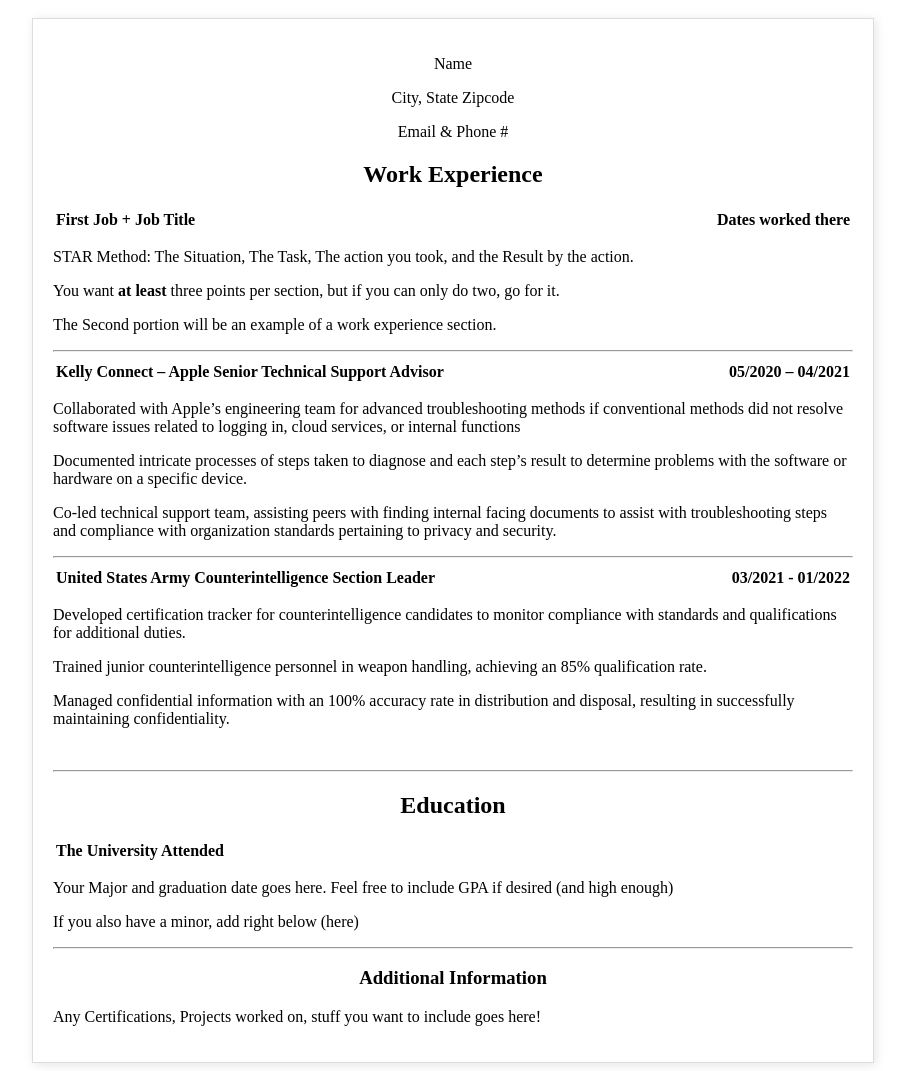
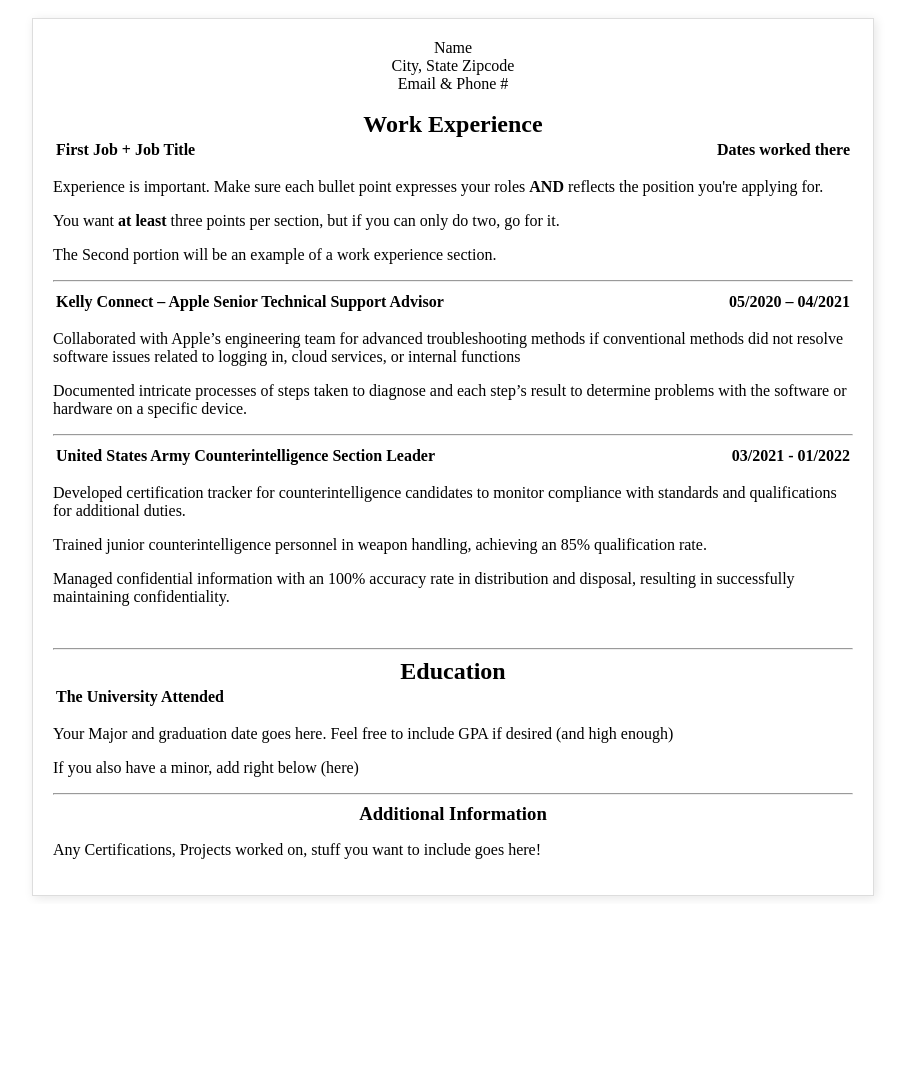
Before and after one commit to xll755/ResumeMASTER, a PHP site: page /www/resume_example.php in a window 1280 px wide. Shown: the part 48-1119 px from the top of the page, without its empty margins (187-1094 px from the left). After the commit the page ends 946 px from the top, so only its background shows below. Run offline with PHP 8.4, Linux system fonts and the light colour scheme.

Commit message:
Updated resume_example.php w/ CSS code
Changed formatting for personal data section.
Changed outdated html code <p align> <table align> and used CSS code.
Removed some default spacing between lines (margin change)
reworded line 124.

```diff
--- a/www/resume_example.php
+++ b/www/resume_example.php
@@ -68,7 +68,27 @@ form for the user.
 
         h1, h2, h3, h4 {
             text-align: center; /*aligning headers 1 -4 to center */
+			margin: 0;
         }
+
+		p.a {						/*This section alignes paragraphs to the left */
+			text-align: center;
+			margin: 0;
+		}
+		p.b {
+			text-align: left;
+		}
+
+		table {					/*Creating table and establishing spacing */
+			width: 100%;
+		}
+
+		td.a {					/*establishing tables text alignment */
+			text-align: left;
+		}
+		td.b {
+			text-align: right;
+		}
     </style>
 </head>
 <body>
@@ -88,48 +108,48 @@ form for the user.
 	<div class="resume-container">
 		<div>
 <!--Personal data-->
-			<p style="text-align: center;">Name</p>
-			<p style="text-align: center;">City, State Zipcode</p>
-			<p style="text-align: center;">Email & Phone #</p>
-
+			<p class = "a">Name</p>
+			<p class = "a">City, State Zipcode</p>
+			<p class = "a">Email & Phone #</p>
+			<br>
 <!-- Work Experience Section -->
             <h2>Work Experience</h2>
             <div>
-            <table width="100%">
+            <table>
 				<tr>
-					<td align="left"><b>First Job + Job Title</b></td> <!--Using table to align left and right on same line-->
-                    <td align="right"><b>Dates worked there</b></td>
+					<td class = "a"><b>First Job + Job Title</b></td> <!--Using table to align left and right on same line-->
+                    <td class = "b"><b>Dates worked there</b></td>
                 </tr>
             </table>
-				<p>STAR Method: The Situation, The Task, The action you took, and the Result by the action.</p>
-				<p>You want <b>at least</b> three points per section, but if you can only do two, go for it.
-				<p>The Second portion will be an example of a work experience section.</p>
+				<p class = "b">Experience is important. Make sure each bullet point expresses your roles <b>AND</b> reflects the position you're applying for.</p>
+				<p class = "b">You want <b>at least</b> three points per section, but if you can only do two, go for it.
+				<p class = "b">The Second portion will be an example of a work experience section.</p>
             <hr>
             </div>
 
             <div>
-            <table width="100%">
+            <table>
 				<tr>
-					<td align="left"><b>Kelly Connect – Apple Senior Technical Support Advisor</b></td>
-                    <td align="right"><b>05/2020 – 04/2021</b></td>
+					<td class = "a"><b>Kelly Connect – Apple Senior Technical Support Advisor</b></td>
+                    <td class = "b"><b>05/2020 – 04/2021</b></td>
 				</tr>
             </table>
-				<p>Collaborated with Apple’s engineering team for advanced troubleshooting methods if conventional methods did not resolve software issues related to logging in, cloud services, or internal functions</p>
-				<p>Documented intricate processes of steps taken to diagnose and each step’s result to determine problems with the software or hardware on a specific device.</p>
-				<p>Co-led technical support team, assisting peers with finding internal facing documents to assist with troubleshooting steps and compliance with organization standards pertaining to privacy and security.</p>
+				<p class = "b">Collaborated with Apple’s engineering team for advanced troubleshooting methods if conventional methods did not resolve software issues related to logging in, cloud services, or internal functions</p>
+				<p class = "b">Documented intricate processes of steps taken to diagnose and each step’s result to determine problems with the software or hardware on a specific device.</p>
+				<p class = "b"Co-led technical support team, assisting peers with finding internal facing documents to assist with troubleshooting steps and compliance with organization standards pertaining to privacy and security.</p>
             <hr>
             </div>
 
             <div>
-            <table width="100%">
+            <table>
 				<tr>
-					<td align="left"><b>United States Army Counterintelligence Section Leader</b></td>
-					<td align="right"><b>03/2021 - 01/2022</b></td>
+					<td class = "a"><b>United States Army Counterintelligence Section Leader</b></td>
+					<td class = "b"><b>03/2021 - 01/2022</b></td>
                 </tr>
             </table>
-                <p>Developed certification tracker for counterintelligence candidates to monitor compliance with standards and qualifications for additional duties.</p>
-				<p>Trained junior counterintelligence personnel in weapon handling, achieving an 85% qualification rate.</p>
-				<p>Managed confidential information with an 100% accuracy rate in distribution and disposal, resulting in successfully maintaining confidentiality.</p>
+                <p class = "b">Developed certification tracker for counterintelligence candidates to monitor compliance with standards and qualifications for additional duties.</p>
+				<p class = "b">Trained junior counterintelligence personnel in weapon handling, achieving an 85% qualification rate.</p>
+				<p class = "b">Managed confidential information with an 100% accuracy rate in distribution and disposal, resulting in successfully maintaining confidentiality.</p>
             <br>
             </div>
             <hr>
@@ -137,20 +157,20 @@ form for the user.
 <!-- Education Section -->
             <h2>Education</h2>
 			<div>
-            <table width="100%">
+            <table>
 				<tr>
-					<td align="left"><b>The University Attended</b></td>
+					<td><b>The University Attended</b></td>
                 </tr>
             </table>
-				<p align="left">Your Major and graduation date goes here. Feel free to include GPA if desired (and high enough)</p>
-                <p align="left">If you also have a minor, add right below (here)</p>
+				<p>Your Major and graduation date goes here. Feel free to include GPA if desired (and high enough)</p>
+                <p>If you also have a minor, add right below (here)</p>
                 <hr>
             </div>
 
 <!-- Additional Info section -->
 			<h3>Additional Information</h3>
 			<div>
-				<p align="left">Any Certifications, Projects worked on, stuff you want to include goes here!</p>
+				<p class = "b">Any Certifications, Projects worked on, stuff you want to include goes here!</p>
 			</div>
 		</div>
 	</div>
```
